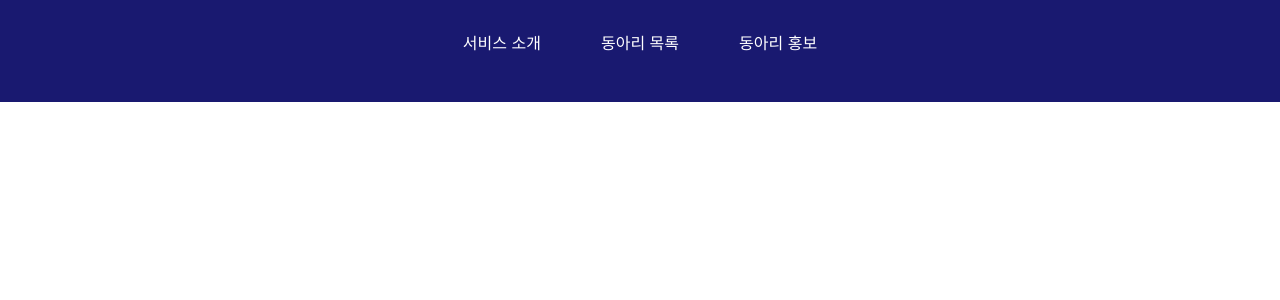
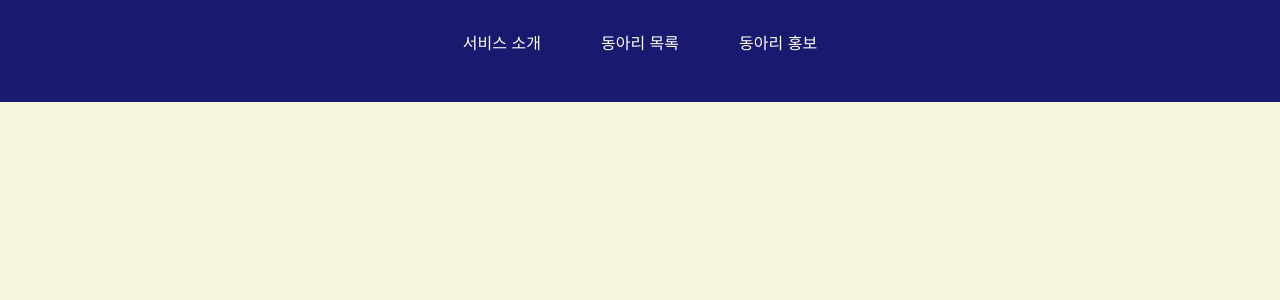
Before and after one commit to soonki-98/next-prac, a Next.js app: page / in a window 1280 px wide. Shown: the top 300 px of the page. Built offline with nearby package versions, Linux system fonts and the light colour scheme.

Commit message:
Add: Main 컴포넌트 생성

```diff
--- /dev/null
+++ b/pages/components/layout/Main.js
@@ -0,0 +1,8 @@
+import React from "react";
+import { DivBlock } from "../../../styles/Main";
+
+function Main() {
+  return <DivBlock>Main</DivBlock>;
+}
+
+export default Main;
--- a/pages/index.js
+++ b/pages/index.js
@@ -1,5 +1,11 @@
 import Header from "./components/common/Header";
+import Main from "./components/layout/Main";
 
 export default function Home() {
-  return <Header />;
+  return (
+    <>
+      <Header />
+      <Main />
+    </>
+  );
 }
--- /dev/null
+++ b/styles/Main.js
@@ -0,0 +1,7 @@
+import styled from "styled-components";
+
+export const DivBlock = styled.div`
+  width: 100%;
+  height: 10000px;
+  background-color: beige;
+`;
```
